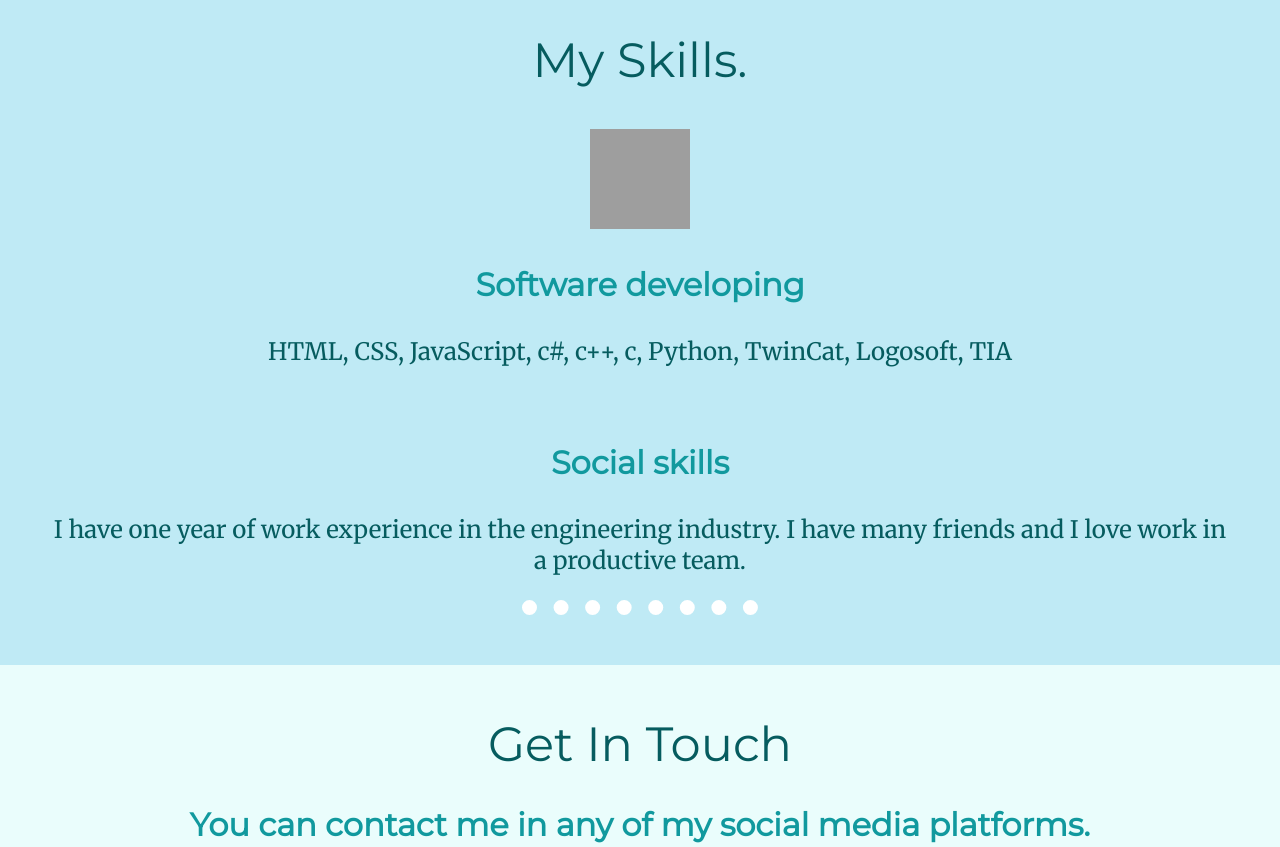
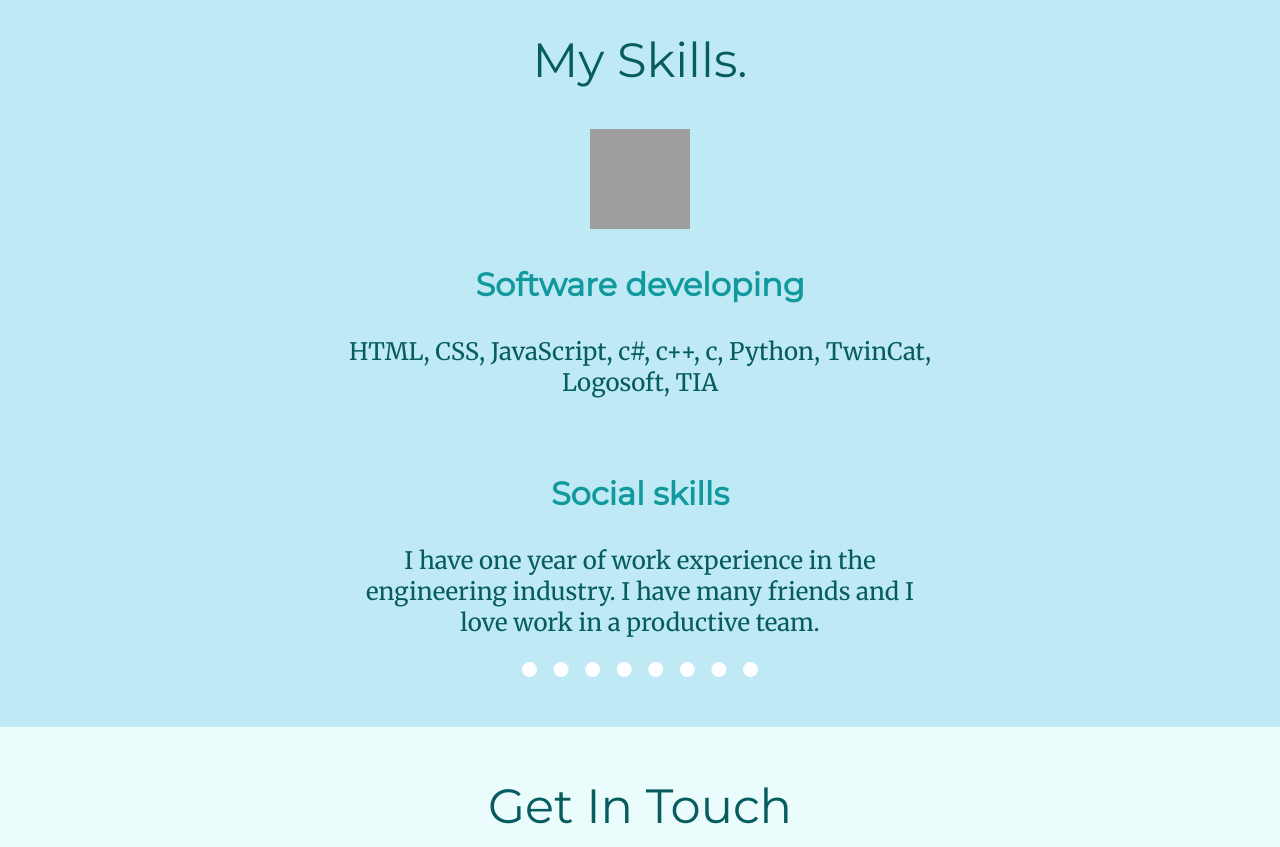
Before and after one commit to marsomate/CV-2.0, a plain HTML site: page index.html in a window 1280 px wide. Shown: the part 1540-2387 px from the top of the page. Drawn offline with Linux system fonts and the light colour scheme; grey boxes are pictures that could not be loaded; a web font is replaced by a local one.

Commit message:
Update Styles.css

```diff
--- a/CSS/Styles.css
+++ b/CSS/Styles.css
@@ -35,7 +35,7 @@ p{
     color: #065c5f;
 }
 .first-container{
-    background-color: #c9e7f8;
+    background-color: #e4f6fd;
     margin: 0;
     padding-top: 100px;
     position: relative;
@@ -88,6 +88,11 @@ a{
     width: 100px;
     height: 100px;
 }
+.skill-row{
+    width: 50%;
+    margin-left: auto;
+    margin-right: auto;
+}
 .contact-me{
     background-color: #EAFDFC;
     padding: 50px;
```
